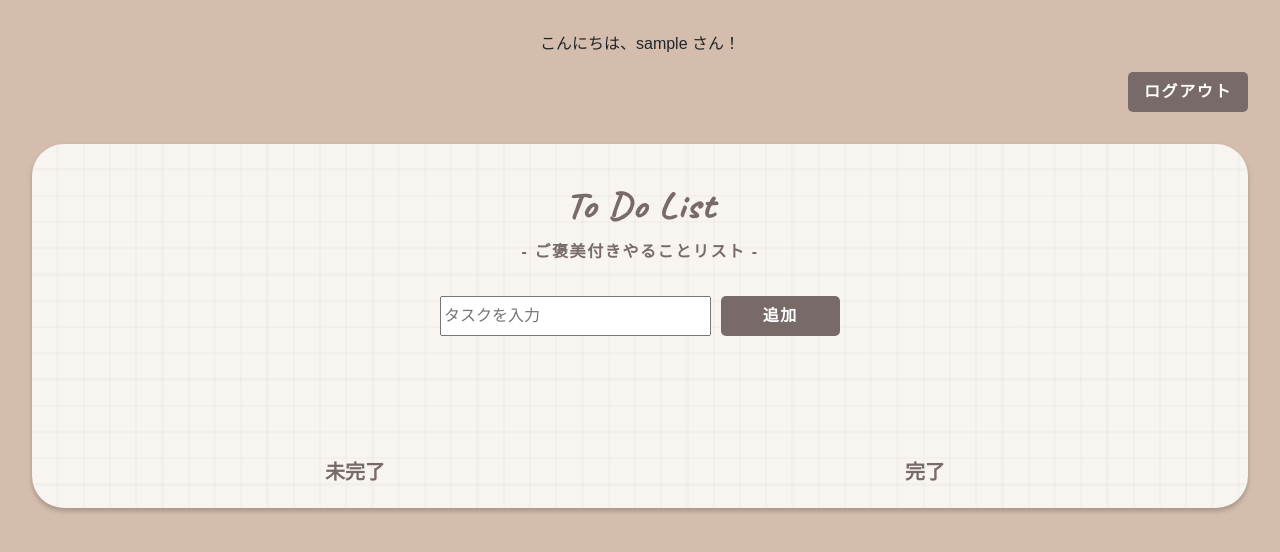
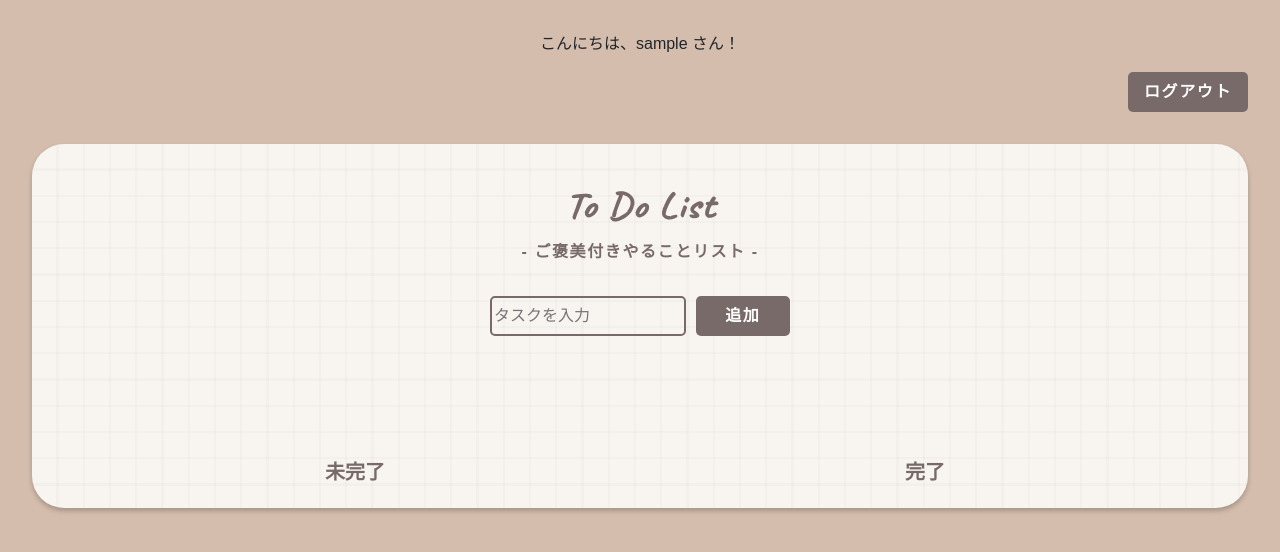
Before and after one commit to S4156/ToDo-app, a Flask app: page / in a window 1280 px wide. Shown: the top 552 px of the page. Run offline with Flask 3, Linux system fonts and the light colour scheme; the visitor is signed in with stand-in values (Sample User, id 1); data that the repository does not hold is empty; some libraries are stand-ins or nearby versions; some web fonts are replaced.

Commit message:
fix broken layout

```diff
--- a/static/css/style.css
+++ b/static/css/style.css
@@ -103,27 +103,28 @@ header > p {
 /*----------------------
   Text Input Form Style
 ----------------------*/
-input[type="name"] {
-  margin: 16px;
-  padding: 4px;
-  border-radius: 5px;
-  border: solid 2px #776a69;
-  background-color: transparent;
-}
 
 .task-form-controls{
-  max-width: 400px;
+  width: 100%;
+  max-width: 300px;
   margin: 32px auto;
   display: flex;
-  justify-content: center;
+  justify-content: space-between;
   gap: 10px;
+  box-sizing: border-box
 }
 
 .task-form-controls input{
   flex: 3;
+  min-width: 0;
+  border-radius: 5px;
+  border: solid 2px #776a69;
+  background-color: transparent;
+  box-sizing: border-box
 }
 .task-form-controls button{
   flex: 1;
+  flex-shrink: 0;
 }
 
 /*----------------------
```
